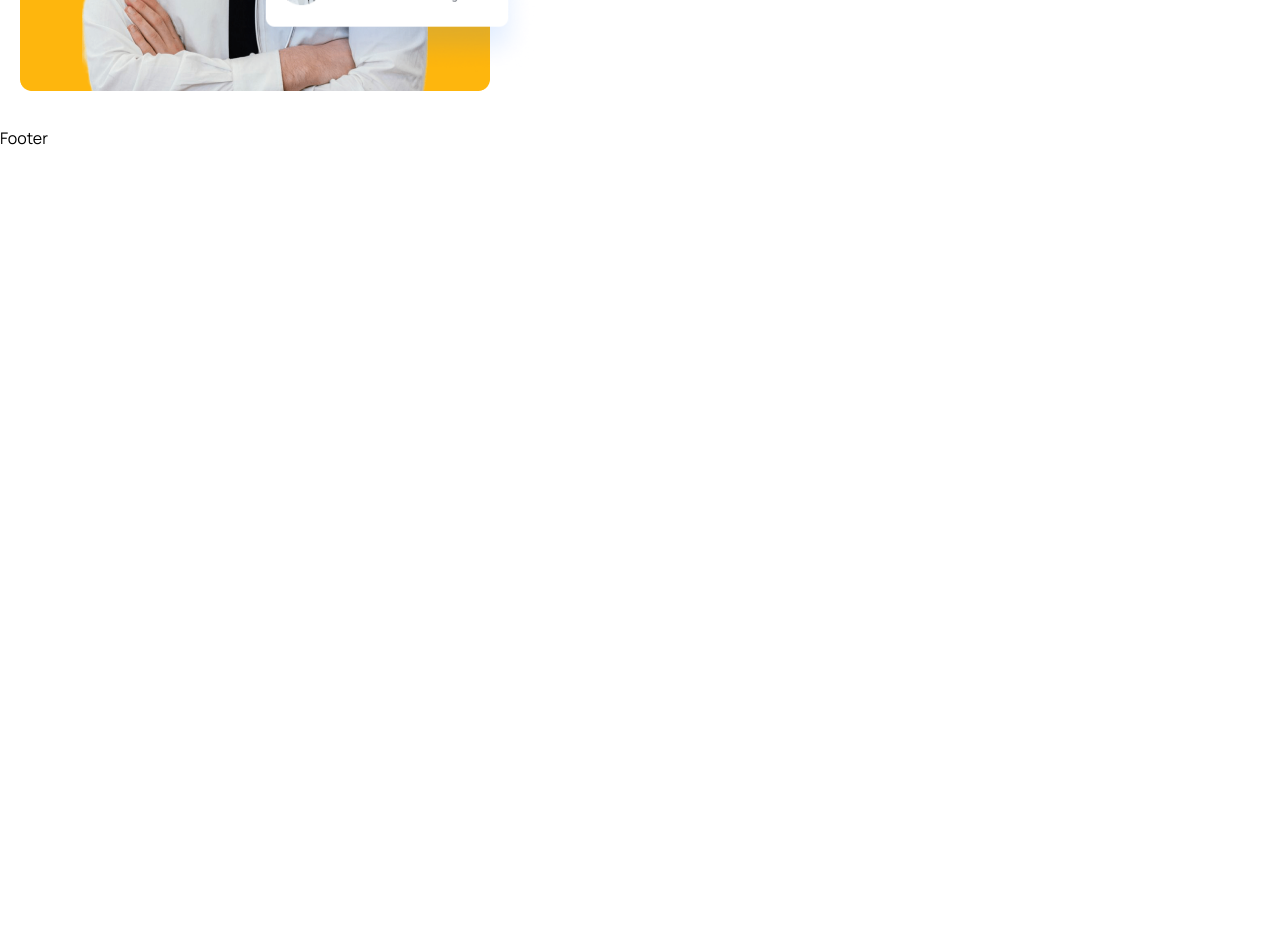
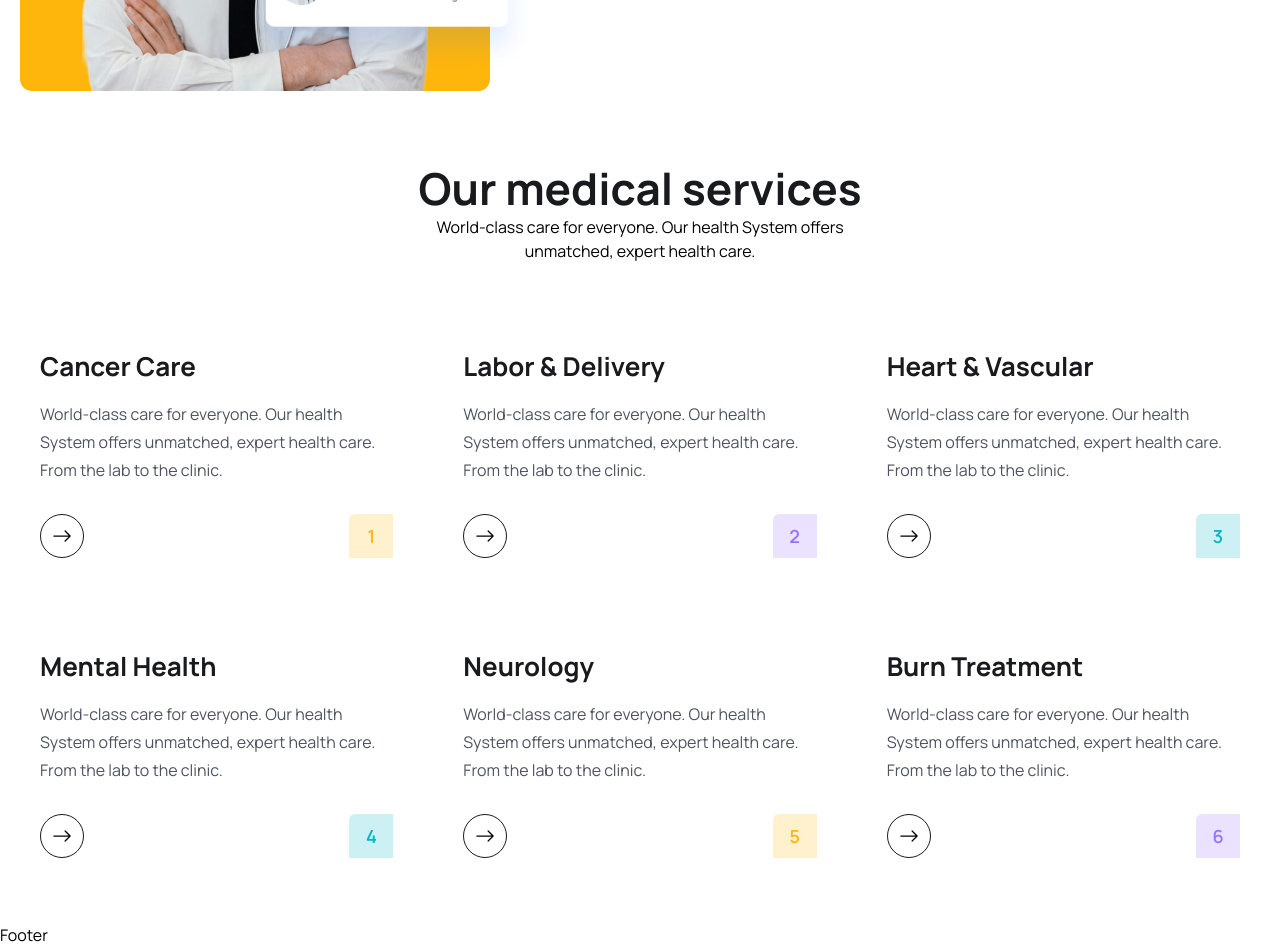
Before and after one commit to Sukrajchaudhary/Doctor-appoinment, a React (Vite) app in the folder frontend/: page / in a window 1280 px wide. Shown: the part 1880-2827 px from the top of the page. Before the commit the page ends 2030 px from the top, so only its background shows below. Built offline with nearby package versions, Linux system fonts and the light colour scheme.

Commit message:
Services section

```diff
--- a/frontend/src/components/About/About.jsx
+++ b/frontend/src/components/About/About.jsx
@@ -1,4 +1,4 @@
-import React from "react";
+// import React from "react";
 import { Link } from "react-router-dom";
 import aboutImg from "../../assets/images/about.png";
 import aboutCardImg from "../../assets/images/about-card.png";
--- /dev/null
+++ b/frontend/src/components/Services/ServiceCard.jsx
@@ -0,0 +1,36 @@
+import { Link } from "react-router-dom";
+import { BsArrowRight } from "react-icons/bs";
+
+const ServiceCard = ({ item, index }) => {
+  const { name, desc, bgColor, textColor } = item;
+  return (
+    <div className="py-[30px] px-3 lg:px-5">
+      <h2 className="text-[26px] leading-9 text-headingColor font-[700]">
+        {name}
+      </h2>
+      <p className="text-[16px] leading-7 font-[400] text-textColor mt-4">
+        {desc}
+      </p>
+      <div className="flex items-center justify-between mt-[30px]">
+        <Link
+          to="/doctors"
+          className="w-[44px] h-[44px] rounded-full border border-solid border-[#181A1E]  flex items-center justify-center group hover:bg-primaryColor hover:border-none"
+        >
+          <BsArrowRight className="group-hover:text-white w-6 h-5" />
+        </Link>
+        <span
+          className="w-[44px] h-[44px] flex items-center justify-center text-[18px] leading-[30px] font-[600]"
+          style={{
+            background: `${bgColor}`,
+            color: `${textColor}`,
+            borderRadius: "6px 0 0",
+          }}
+        >
+          {index + 1}
+        </span>
+      </div>
+    </div>
+  );
+};
+
+export default ServiceCard;
--- /dev/null
+++ b/frontend/src/components/Services/ServiceList.jsx
@@ -0,0 +1,15 @@
+import React from "react";
+import { services } from "./../../assets/data/services";
+import ServiceCard from "./ServiceCard";
+
+const ServiceList = () => {
+  return (
+    <div className="grid grid-cols-1 md:grid-cols-2 lg:grid-cols-3 gap-5 lg:gap-[30px] mt-[30px] lg:mt-[55px]">
+      {services.map((item, index) => (
+        <ServiceCard item={item} index={index} key={index} />
+      ))}
+    </div>
+  );
+};
+
+export default ServiceList;
--- a/frontend/src/pages/Home.jsx
+++ b/frontend/src/pages/Home.jsx
@@ -1,4 +1,4 @@
-import React from "react";
+// import React from "react";
 import heroImg01 from "../assets/images/hero-img01.png";
 import heroImg02 from "../assets/images/hero-img02.png";
 import heroImg03 from "../assets/images/hero-img03.png";
@@ -8,6 +8,7 @@ import icon03 from "../assets/images/icon03.png";
 import { Link } from "react-router-dom";
 import { BsArrowRight } from "react-icons/bs";
 import About from "../components/About/About";
+import ServiceList from "../components/Services/ServiceList";
 
 const Home = () => {
   return (
@@ -157,7 +158,22 @@ const Home = () => {
           </div>
         </section>
 
-        <About/>
+        <About />
+
+        {/* ================ Services Section Start ================= */}
+        <section>
+          <div className="container">
+            <div className="xl:w-[470px] mx-auto">
+              <h2 className="heading text-center">Our medical services</h2>
+              <p className="text__para text-center">
+                World-class care for everyone. Our health System offers
+                unmatched, expert health care.
+              </p>
+            </div>
+            <ServiceList/>
+          </div>
+        </section>
+        {/* ================ Services Section End ================= */}
       </>
     </>
   );
```
